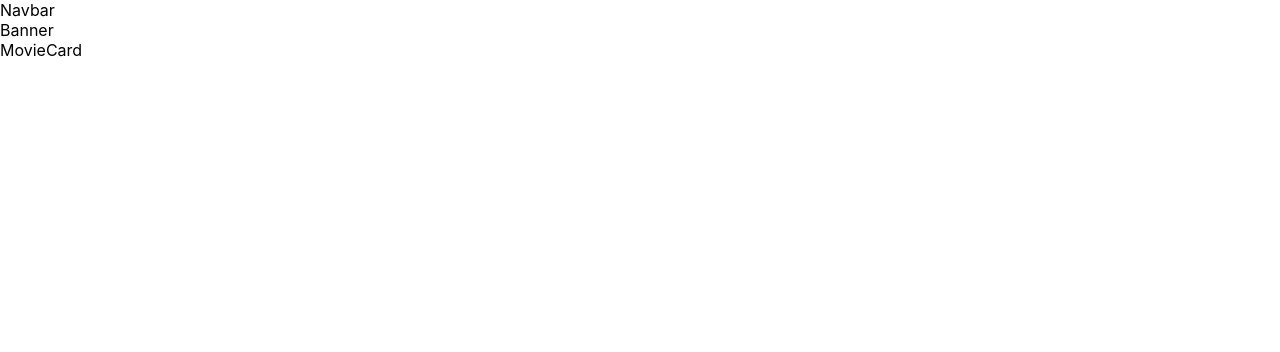
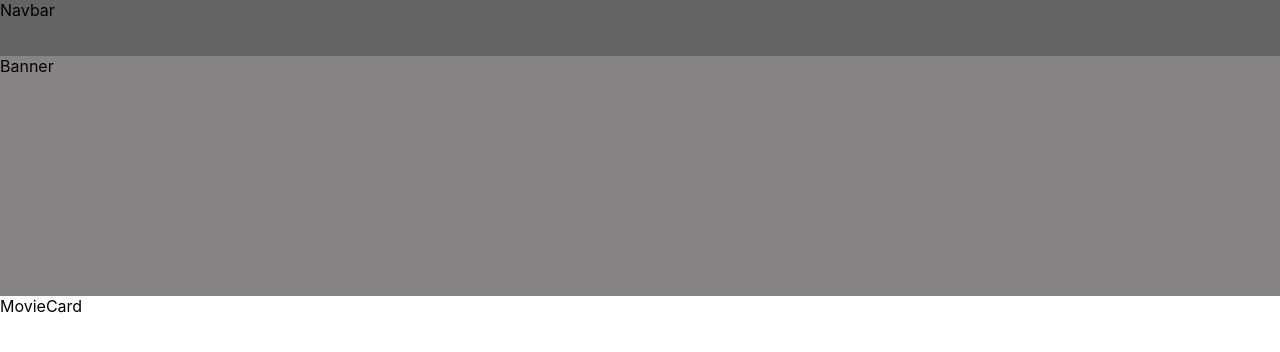
Before and after one commit to Arthurwzy27/movie-app, a React (Create React App) app: page / in a window 1280 px wide. Shown: the top 352 px of the page. Built offline with nearby package versions, Linux system fonts and the light colour scheme.

Commit message:
classname

```diff
--- a/src/components/Banner.jsx
+++ b/src/components/Banner.jsx
@@ -2,7 +2,7 @@ import React from 'react'
 
 const Banner = () => {
   return (
-    <div>Banner</div>
+    <div className='banner'>Banner</div>
   )
 }
 
--- a/src/components/Navbar.jsx
+++ b/src/components/Navbar.jsx
@@ -2,7 +2,7 @@ import React from 'react'
 
 const Navbar = () => {
   return (
-    <div>Navbar</div>
+    <div className='navbar'>Navbar</div>
   )
 }
 
```
